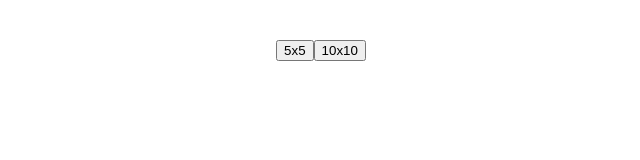
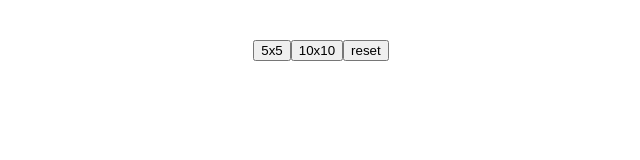
Before and after one commit to PhineasWolf/PicrossMaker, a plain HTML site: page index.html in a window 1280 px wide. Shown: the whole page, without its empty margins (315-955 px from the left). Drawn offline with Linux system fonts and the light colour scheme.

Commit message:
added reset button

```diff
--- a/index.html
+++ b/index.html
@@ -10,6 +10,7 @@
     <section id='buttons'>
         <button id='button5x5' onclick='puzzleMaker(25, `board5x5`, 5)'>5x5</button>
         <button id='button10x10' onclick='puzzleMaker(100, `board10x10`, 10)'>10x10</button>
+        <button id='button-reset'>reset</button>
     </section>
     <section id='board5x5'></section>
     <section id='board10x10'></section>
```
